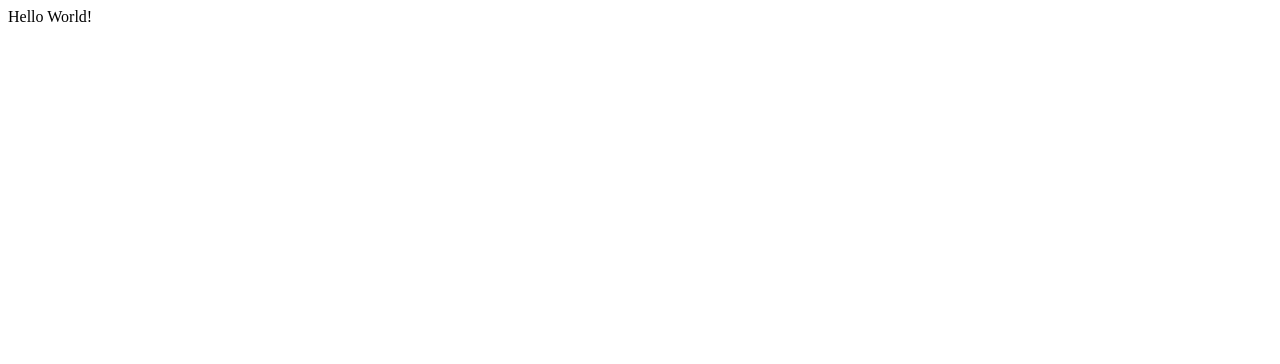
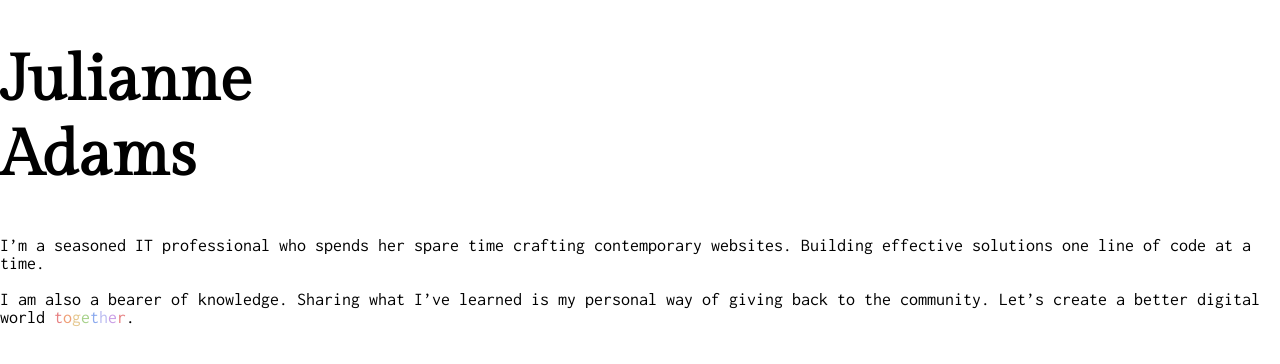
Before and after one commit to LeftySolara/personal-website, a React (Vite) app: page / in a window 1280 px wide. Shown: the top 364 px of the page. Built offline with nearby package versions, Linux system fonts and the light colour scheme.

Commit message:
Add: hero body text

```diff
--- a/src/App.tsx
+++ b/src/App.tsx
@@ -1,5 +1,8 @@
+import Hero from "./components/Hero/Hero";
+import "./scss/main.scss";
+
 const App = () => {
-  return <div>Hello World!</div>;
+  return <Hero />;
 };
 
 export default App;
--- /dev/null
+++ b/src/components/Hero/Hero.tsx
@@ -0,0 +1,30 @@
+const Hero = () => {
+  return (
+    <div>
+      <h1 className="hero-heading">
+        Julianne
+        <br />
+        Adams
+      </h1>
+      <p className="hero-body">
+        I’m a seasoned IT professional who spends her spare time crafting
+        contemporary websites. Building effective solutions one line of code at
+        a time.
+      </p>
+      <p className="hero-body">
+        I am also a bearer of knowledge. Sharing what I’ve learned is my
+        personal way of giving back to the community. Let’s create a better
+        digital world <span className="red">t</span>
+        <span className="peach">o</span>
+        <span className="yellow">g</span>
+        <span className="green">e</span>
+        <span className="blue">t</span>
+        <span className="lavender">h</span>
+        <span className="mauve">e</span>
+        <span className="red">r</span>.
+      </p>
+    </div>
+  );
+};
+
+export default Hero;
--- /dev/null
+++ b/src/scss/components/_hero.scss
@@ -0,0 +1,40 @@
+@use "../base/typography";
+@use "../themes/default" as theme;
+
+.hero-heading {
+  font-family: $heading-font-stack;
+  font-size: 64px;
+}
+
+.hero-body {
+  font-family: $body-font-stack;
+  font-size: 18px;
+}
+
+.red {
+  color: map-get(theme.$colors, "red");
+}
+
+.peach {
+  color: map-get(theme.$colors, "peach");
+}
+
+.yellow {
+  color: map-get(theme.$colors, "yellow");
+}
+
+.green {
+  color: map-get(theme.$colors, "green");
+}
+
+.blue {
+  color: map-get(theme.$colors, "blue");
+}
+
+.lavender {
+  color: map-get(theme.$colors, "lavender");
+}
+
+.mauve {
+  color: map-get(theme.$colors, "mauve");
+}
--- a/src/scss/main.scss
+++ b/src/scss/main.scss
@@ -3,4 +3,6 @@
 @import "base/typography";
 @import "base/variables";
 
+@import "components/hero";
+
 @import "themes/default";
--- a/src/scss/themes/_default.scss
+++ b/src/scss/themes/_default.scss
@@ -1,29 +1,29 @@
 /* Theme colors (Catppuccin) */
 $colors: (
-  "rosewater": "#f2d5cf",
-  "flamingo": "#eebebe",
-  "pink": "#f4b8e4",
-  "mauve": "#ca9ee6",
-  "red": "#e78284",
-  "maroon": "#ea999c",
-  "peach": "#ef9f76",
-  "yellow": "#e5c890",
-  "green": "#a6d189",
-  "teal": "#81c8be",
-  "sky": "#99d1db",
-  "sapphire": "#85c1dc",
-  "blue": "#8caaee",
-  "lavender": "#babbf1",
-  "text": "#c6d0f5",
-  "subtext1": "#b5bfe2",
-  "subtext0": "#a5adce",
-  "overlay2": "#949cbb",
-  "overlay1": "#838ba7",
-  "overlay0": "#737994",
-  "surface2": "#626880",
-  "surface1": "#51576d",
-  "surface0": "#414559",
-  "base": "#303446",
-  "mantle": "#292c3c",
-  "crust": "#232634",
+  "rosewater": #f2d5cf,
+  "flamingo": #eebebe,
+  "pink": #f4b8e4,
+  "mauve": #ca9ee6,
+  "red": #e78284,
+  "maroon": #ea999c,
+  "peach": #ef9f76,
+  "yellow": #e5c890,
+  "green": #a6d189,
+  "teal": #81c8be,
+  "sky": #99d1db,
+  "sapphire": #85c1dc,
+  "blue": #8caaee,
+  "lavender": #babbf1,
+  "text": #c6d0f5,
+  "subtext1": #b5bfe2,
+  "subtext0": #a5adce,
+  "overlay2": #949cbb,
+  "overlay1": #838ba7,
+  "overlay0": #737994,
+  "surface2": #626880,
+  "surface1": #51576d,
+  "surface0": #414559,
+  "base": #303446,
+  "mantle": #292c3c,
+  "crust": #232634,
 );
```
Also changed, not shown: 1 other file (tests, documents, lock files or other folders).
